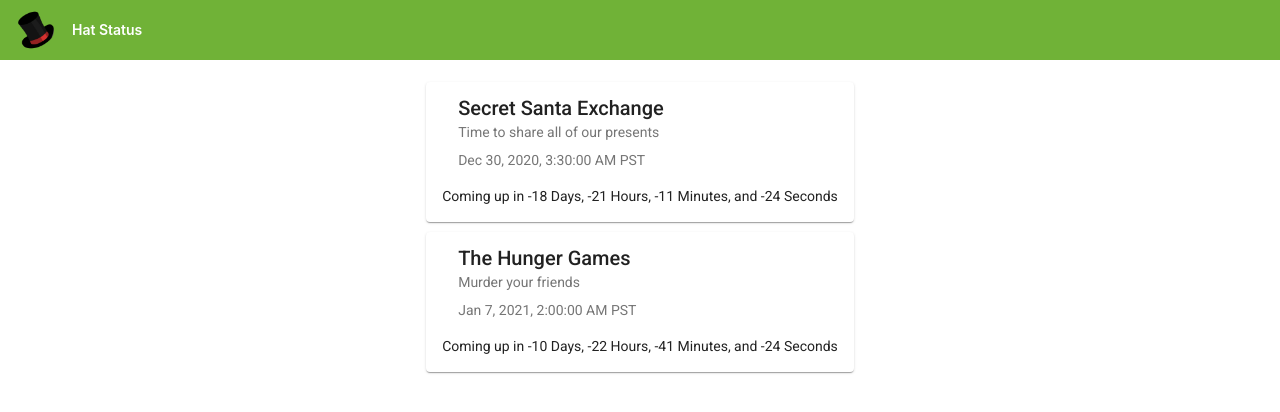
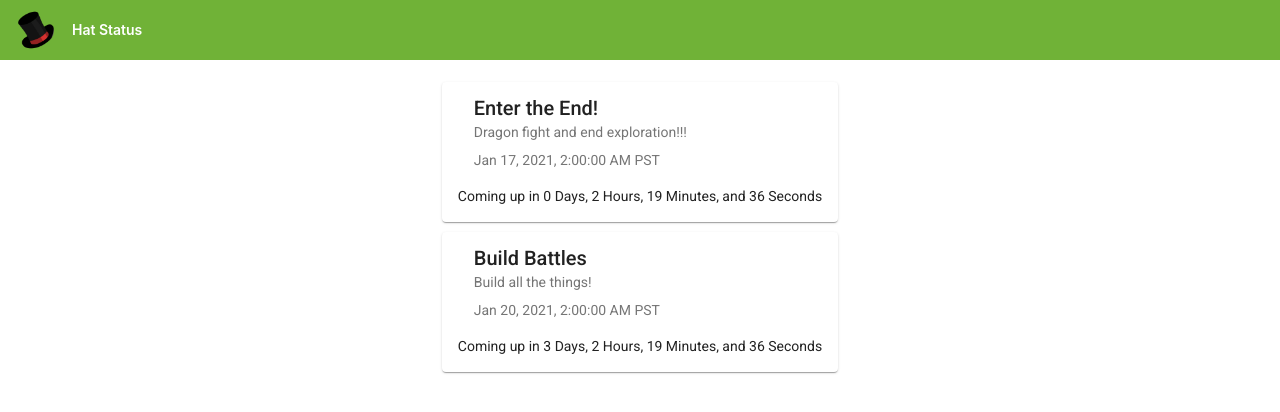
Before and after one commit to Zwilcox96/hatstatus, an Angular app: page / in a window 1280 px wide. Shown: the top 412 px of the page. Built offline with nearby package versions, Linux system fonts and the light colour scheme; no server answers.

Commit message:
Update event-countdown.component.ts
added the end event and the build battle event

```diff
--- a/src/app/event-countdown/event-countdown.component.ts
+++ b/src/app/event-countdown/event-countdown.component.ts
@@ -18,8 +18,8 @@ interface Event {
 export class EventCountdownComponent implements OnInit {
 
   events: Event[] = [
-                      { title: 'Secret Santa Exchange', date: new Date('2020-12-29T19:30:00-08:00'), description: 'Time to share all of our presents'},
-                      { title: 'The Hunger Games', date: new Date('2021-01-06T18:00:00-08:00'), description: 'Murder your friends'}
+                      { title: 'Enter the End!', date: new Date('2021-01-16T18:00:00-08:00'), description: 'Dragon fight and end exploration!!!'},
+                      { title: 'Build Battles', date: new Date('2021-01-19T18:00:00-08:00'), description: 'Build all the things!'}
                     ]
 
   timers: Observable<Time>[]
```
